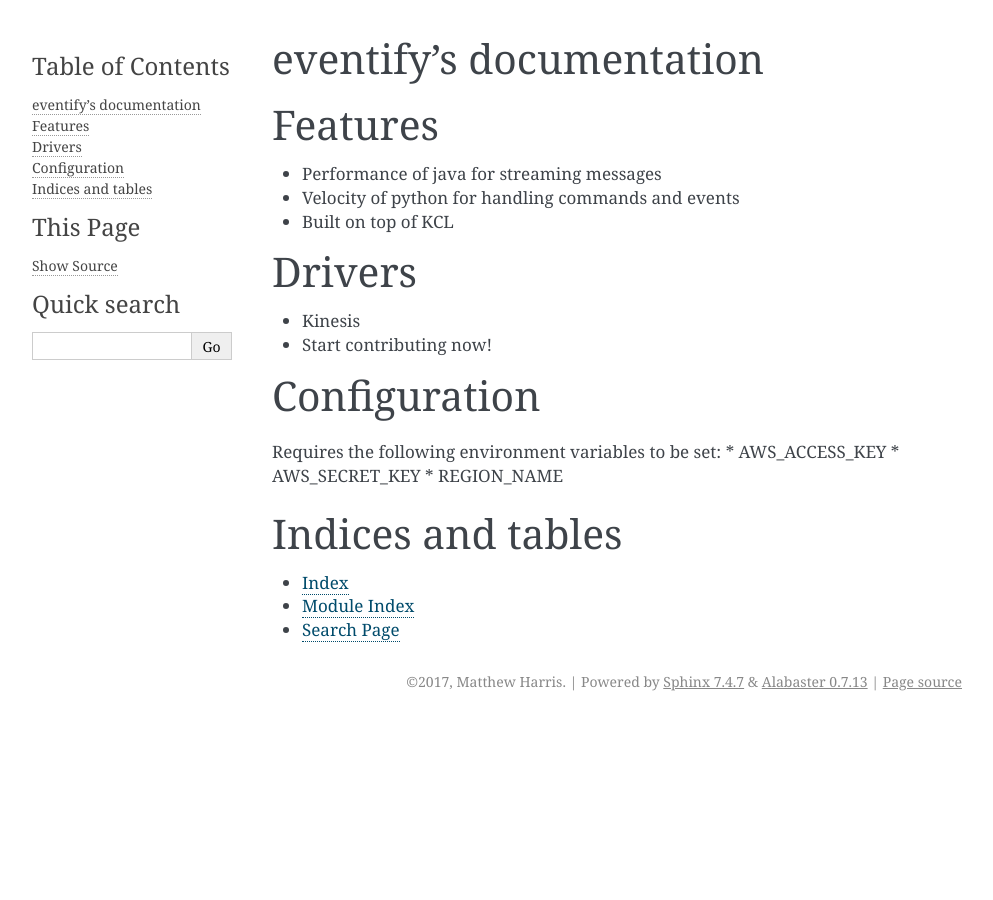
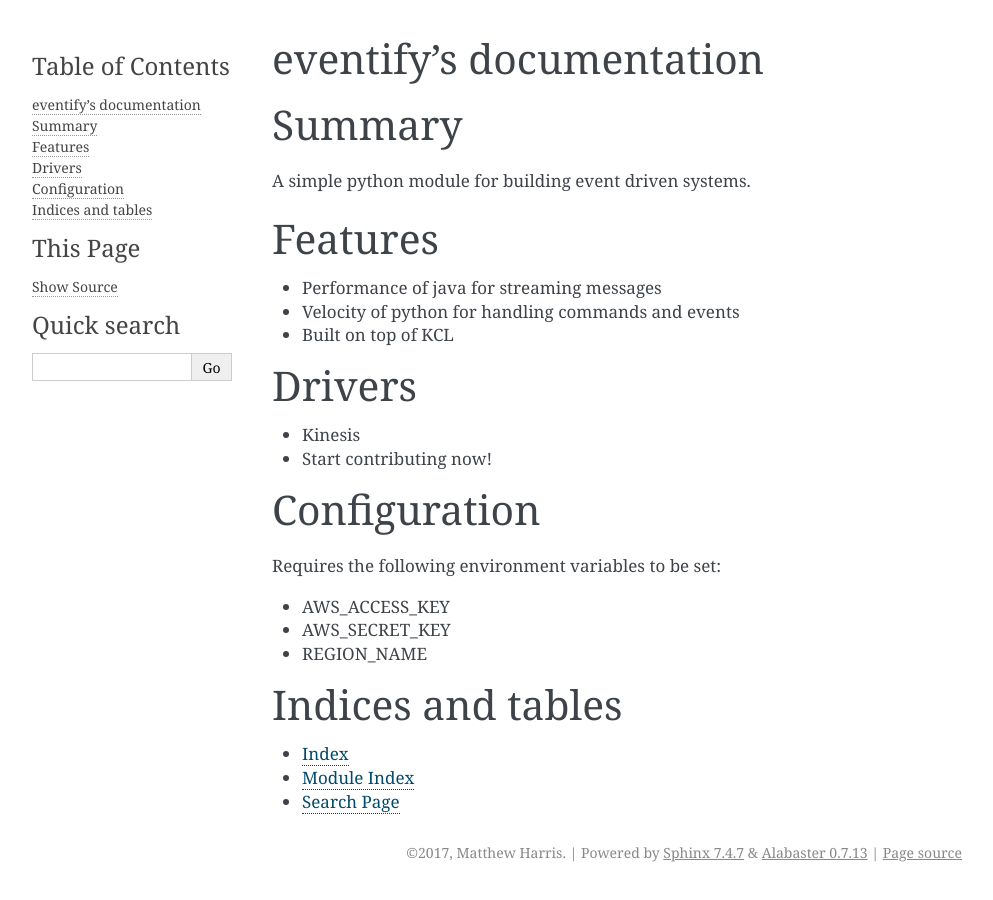
Before and after one commit to eventifyio/eventify, a Sphinx documentation site: the page built from docs/checkouts/readthedocs.org/user_builds/eventify/checkouts/latest/index.rst, in a window 1280 px wide. Shown: the whole page, without its empty margins (148-1141 px from the left). Built offline with Sphinx 7.4.7, drawn with Linux system fonts in a browser that asks for light colours.

Commit message:
more docs

```diff
--- a/docs/checkouts/readthedocs.org/user_builds/eventify/checkouts/latest/index.rst
+++ b/docs/checkouts/readthedocs.org/user_builds/eventify/checkouts/latest/index.rst
@@ -9,6 +9,10 @@ eventify's documentation
 .. toctree::
    :maxdepth: 2
    :caption: Contents:
+
+Summary
+====================================
+A simple python module for building event driven systems.
 
 Features
 ====================================
@@ -24,8 +28,11 @@ Drivers
 Configuration
 ====================================
 Requires the following environment variables to be set:
+
 * AWS_ACCESS_KEY
+
 * AWS_SECRET_KEY
+
 * REGION_NAME
 
 Indices and tables
```
Also changed, not shown: 5 other files.
